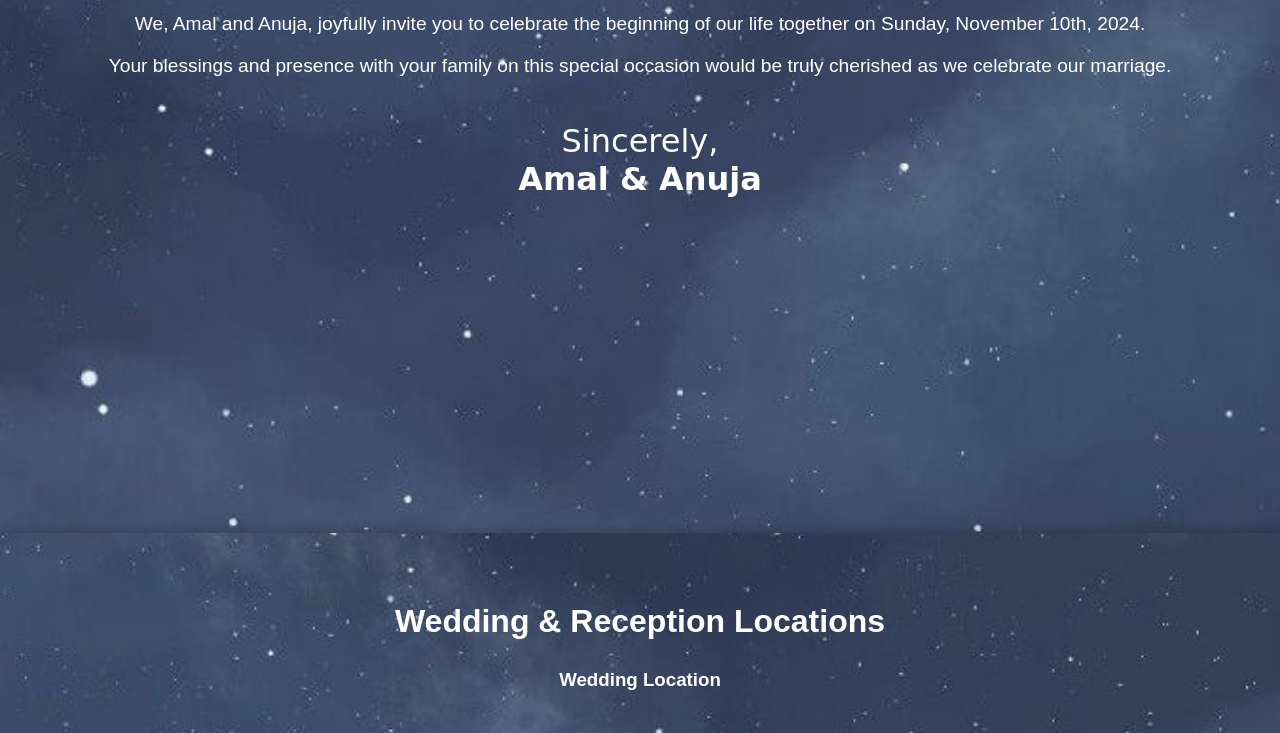
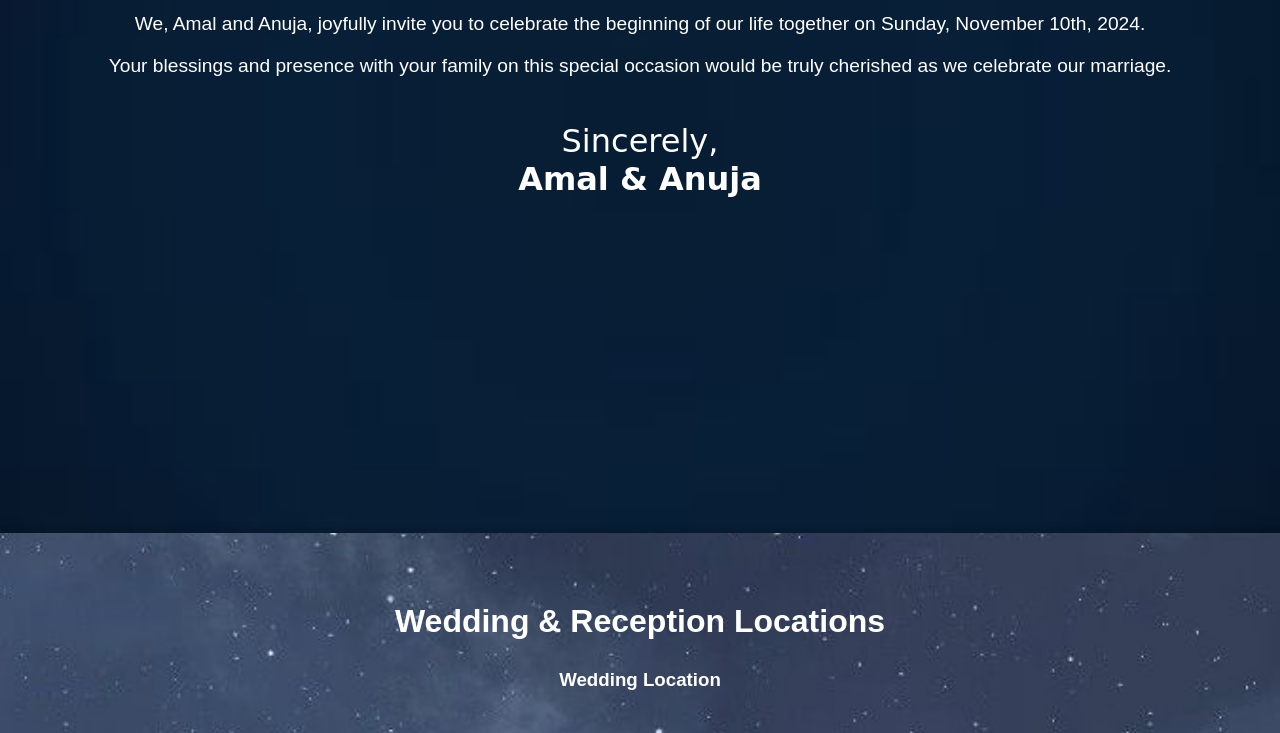
Before and after one commit to akhilambaady/wed_card, a plain HTML site: page index.html in a window 1280 px wide. Shown: the part 1067-1800 px from the top of the page. Drawn offline with Linux system fonts and the light colour scheme; grey boxes are pictures that could not be loaded.

Commit message:
Update index.html

```diff
--- a/index.html
+++ b/index.html
@@ -279,7 +279,7 @@
     </section>
 
     <!-- Second Section -->
-    <section id="secondPage" style="background: url('https://raw.githubusercontent.com/akhilambaady/wed_card/main/images/weddd.jpg') no-repeat center center/cover;">
+    <section id="secondPage" style="background: url('https://raw.githubusercontent.com/akhilambaady/wed_card/main/images/wed_back6.jpg') no-repeat center center/cover;">
         <div class="content second-page">
             <div class="image-container">
                 <img src="https://raw.githubusercontent.com/akhilambaady/wed_card/main/images/SAT01212_wed.jpg" alt="Profile Image">
```
